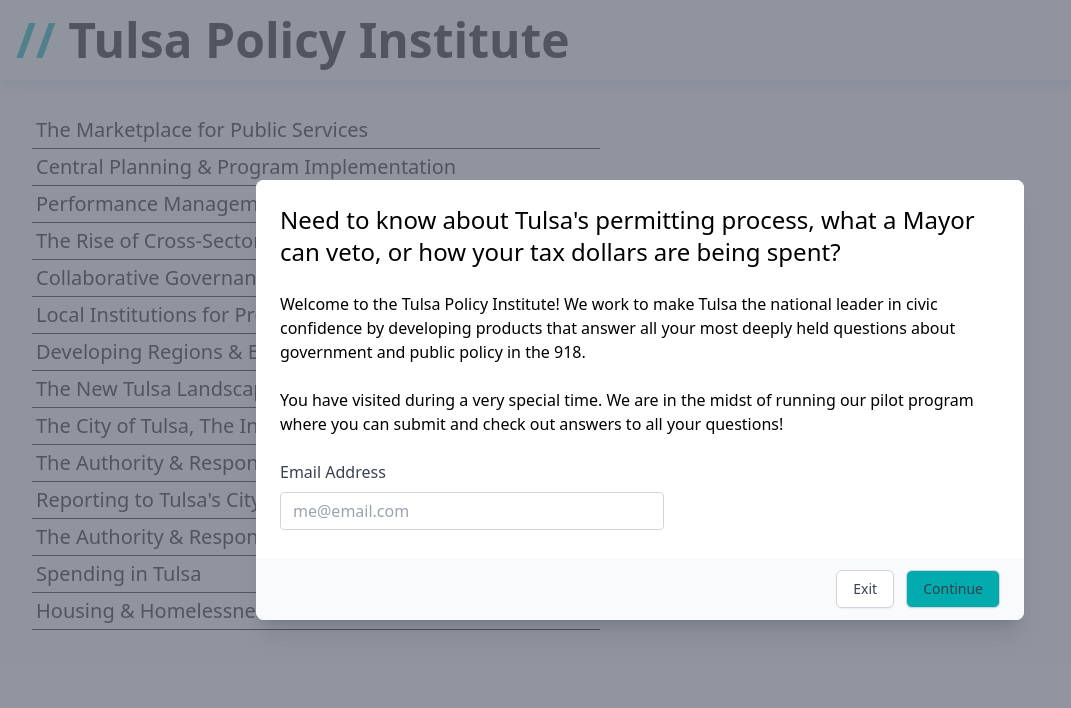
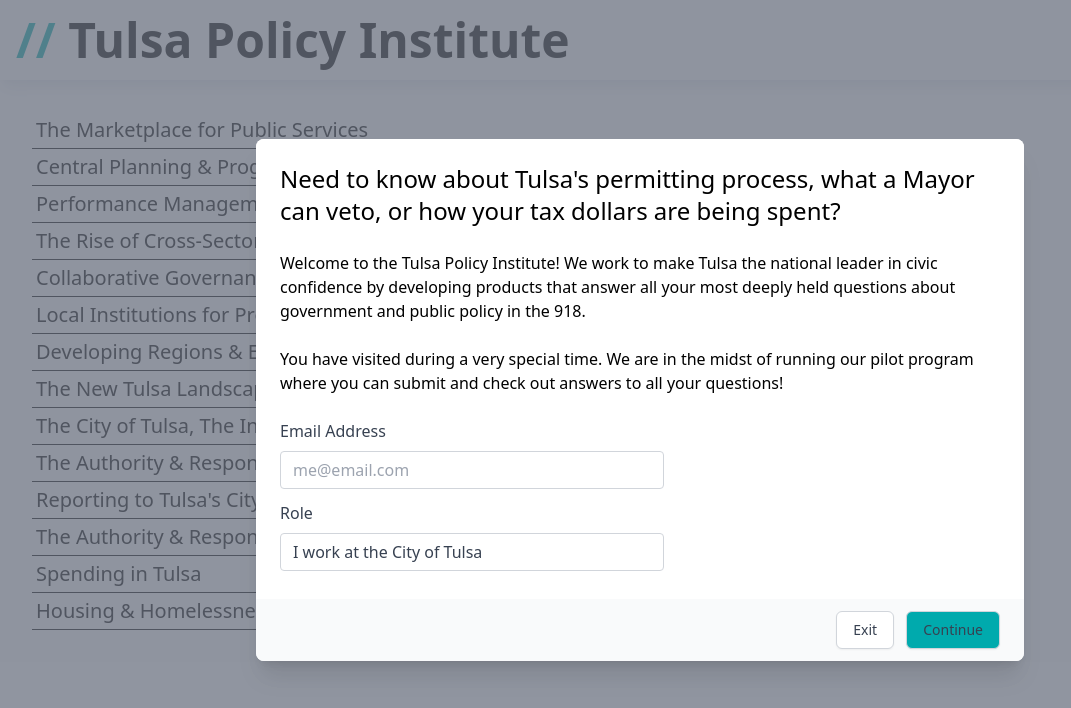
Before and after one commit to tulsa-policy-institute/masthead, a React (Create React App) app: page /lectures/1 in a window 1280 px wide. Shown: the top 708 px of the page, without its empty margins (0-1071 px from the left). Built offline with nearby package versions, Linux system fonts and the light colour scheme.

Commit message:
Add role to cookies

```diff
--- a/src/routes/App.js
+++ b/src/routes/App.js
@@ -9,15 +9,17 @@
 
 ReactGA.initialize('UA-237465950-1');
 
-function App() {
+function App({ cookies }) {
   const [lectures, setLectures] = useState([]);
   const [questions, setQuestions] = useState([]);
-  const [cookies, setCookie] = useCookies(['tpi-email']);
-  const [showModal, toggleModal] = useState(!cookies.email);
+  const [showModal, toggleModal] = useState((!cookies.get('email') || !cookies.get('role')));
   const [modalEmailEntry, setEmail] = useState();
+  const [modalRoleSelection, setRole] = useState();
 
   const handleContinue = () => {
-    setCookie('email', modalEmailEntry);
+    cookies.set('email', modalEmailEntry);
+    cookies.set('role', modalRoleSelection);
+
     ReactGA.set({ userId: modalEmailEntry }, ['tpi-email']);
   }
 
@@ -72,7 +74,7 @@
           <br/>
           <p>You have visited during a very special time. We are in the midst of running our pilot program where you can submit and check out answers to all your questions!</p>
           <br/>
-          <div className="flex justify-start">
+          <div className="flex flex-col justify-start">
             <div className="mb-3 xl:w-96">
               <label
                 htmlFor="exampleFormControlInput1"
@@ -88,6 +90,39 @@
                 placeholder="me@email.com"
               />
             </div>
+            <div className="mb-3 xl:w-96">
+              <label
+                htmlFor="exampleFormControlInput2"
+                className="form-label inline-block mb-2 text-gray-700"
+              >
+                Role
+              </label>
+              <select
+                id="exampleFormControlInput2"
+                onChange={e => {console.log(e); setRole(e.target.value)}}
+                defaultValue=""
+                className="form-select appearance-none
+                block
+                w-full
+                px-3
+                py-1.5
+                text-base
+                font-normal
+                text-gray-700
+                bg-white bg-clip-padding bg-no-repeat
+                border border-solid border-gray-300
+                rounded
+                transition
+                ease-in-out
+                m-0
+                focus:text-gray-700 focus:bg-white focus:border-blue-600 focus:outline-none" aria-label="Default select example">
+                  <option value="bureaucrat">I work at the City of Tulsa</option>
+                  <option value="candidate">I have run for City Council</option>
+                  <option value="nonprofit">I work at a nonprofit</option>
+                  <option value="business">I am a business owner</option>
+                  <option value="citizen">I am a resident of Tulsa</option>
+              </select>
+            </div>
           </div>
         </div>
       </Modal>}
```
